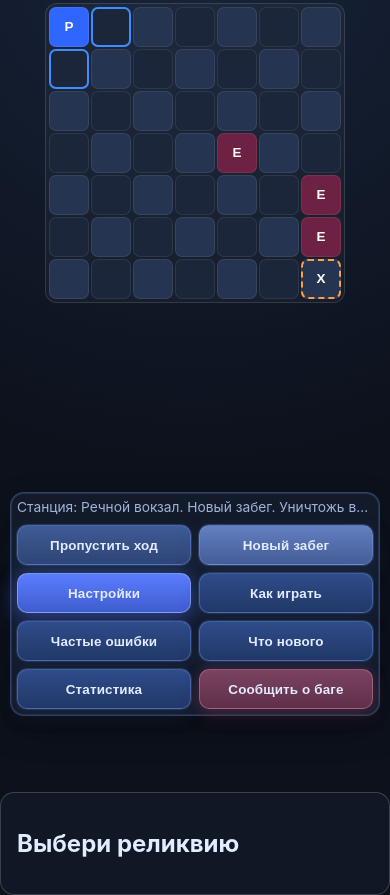
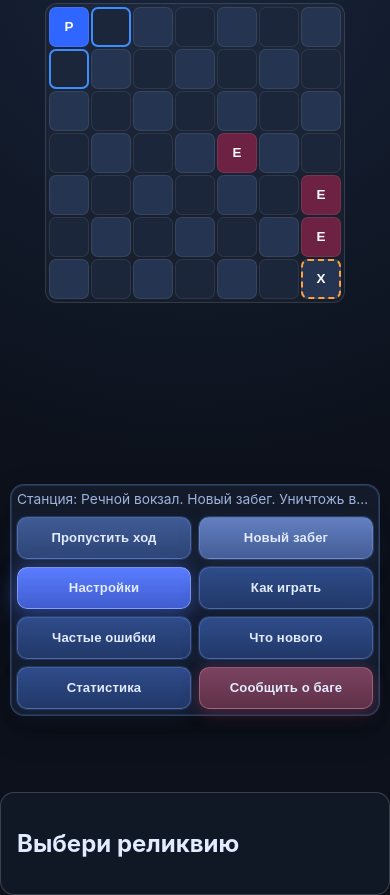
Before and after one commit to beaver20007/metro-relic-ios, a website: page web/index.html in a window 390 px wide. Both pictures are taken after a click on the button "Начать забег". Shown: the part 52-947 px from the top of the page. Drawn offline with Linux system fonts and the light colour scheme; no server answers.

Commit message:
Refine 2x4 menu symmetry with fixed button metrics
Made-with: Cursor

```diff
--- a/docs/styles.css
+++ b/docs/styles.css
@@ -462,6 +462,17 @@ label {
   gap: 8px;
 }
 
+.menu-grid button {
+  display: flex !important;
+  align-items: center;
+  justify-content: center;
+  text-align: center;
+  line-height: 1.12;
+  padding: 0 10px !important;
+  min-height: 46px !important;
+  height: 46px !important;
+}
+
 #settingsBtn,
 #reportBugBtn {
   grid-column: auto !important;
@@ -484,6 +495,14 @@ label {
   button {
     min-height: 40px !important;
     font-size: 0.84rem !important;
+  }
+
+  .menu-grid button {
+    min-height: 42px !important;
+    height: 42px !important;
+    padding: 0 8px !important;
+    line-height: 1.1 !important;
+    font-size: 0.82rem !important;
   }
 
   .grid {
--- a/web/styles.css
+++ b/web/styles.css
@@ -462,6 +462,17 @@ label {
   gap: 8px;
 }
 
+.menu-grid button {
+  display: flex !important;
+  align-items: center;
+  justify-content: center;
+  text-align: center;
+  line-height: 1.12;
+  padding: 0 10px !important;
+  min-height: 46px !important;
+  height: 46px !important;
+}
+
 #settingsBtn,
 #reportBugBtn {
   grid-column: auto !important;
@@ -484,6 +495,14 @@ label {
   button {
     min-height: 40px !important;
     font-size: 0.84rem !important;
+  }
+
+  .menu-grid button {
+    min-height: 42px !important;
+    height: 42px !important;
+    padding: 0 8px !important;
+    line-height: 1.1 !important;
+    font-size: 0.82rem !important;
   }
 
   .grid {
```
